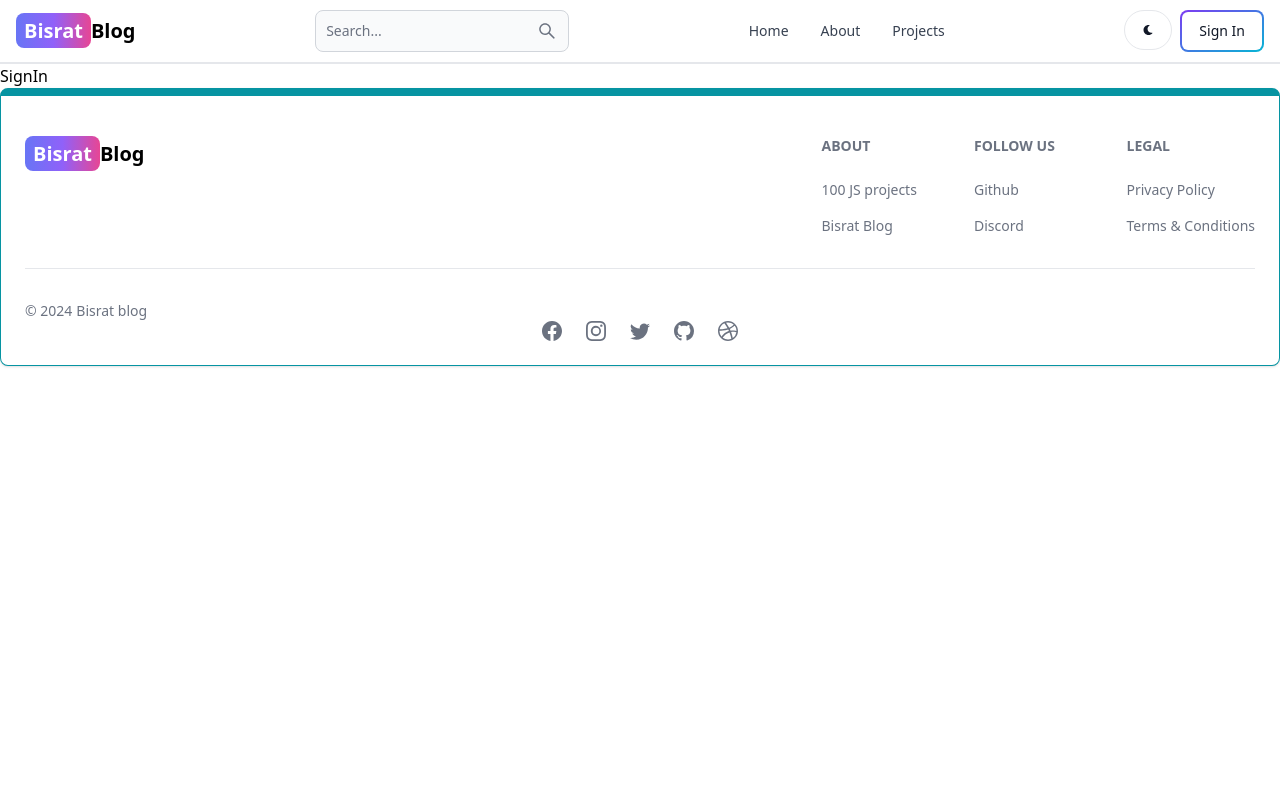
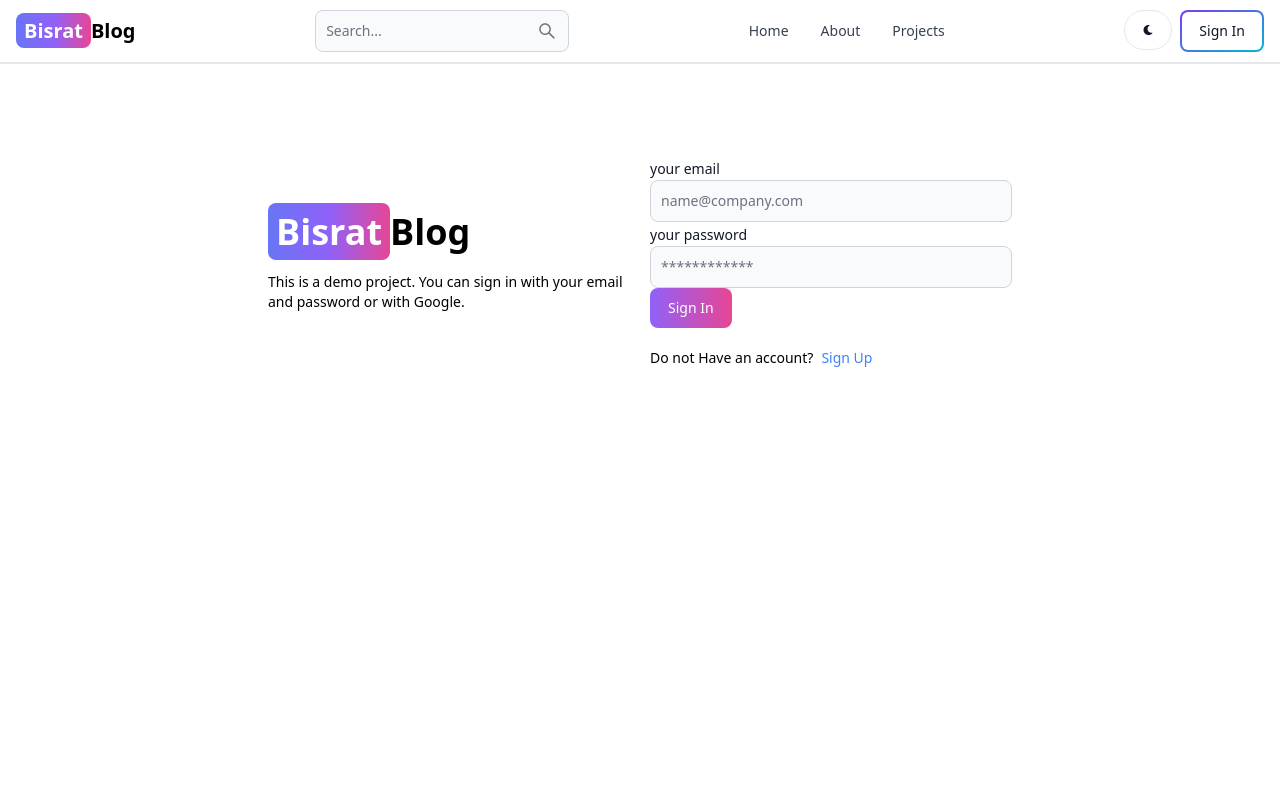
Before and after one commit to Hellobisrat/MernBlogtailwind, a React (Vite) app in the folder client/: page /sign-in in a window 1280 px wide. Shown: the top 800 px of the page. Built offline with nearby package versions, Linux system fonts and the light colour scheme.

Commit message:
complete signin page functionality

```diff
--- a/client/src/pages/SignIn.jsx
+++ b/client/src/pages/SignIn.jsx
@@ -1,7 +1,109 @@
+import { useState } from 'react';
+import {Link,useNavigate} from 'react-router-dom';
+import { Alert, Button, Label, TextInput,Spinner } from 'flowbite-react';
+export default function SignIn () {
+  const [formData, SetFormData]= useState({});
+  const [errorMessage, setErrorMessage]=useState(null)
+  const [loading,setLoading] = useState(false)
+  const navigate = useNavigate();
+  const handleChange = (e)=>{
 
+    SetFormData({...formData,[e.target.id]:e.target.value.trim()})
+  }
+  const handleSubmit = async(e)=>{
+    e.preventDefault();
+    if(!formData.email || !formData.password){
+      return setErrorMessage('please fill out all fields.')
+    }
+    try {
+    setLoading(true);
+    setErrorMessage(null)
+    const res = await fetch('http://localhost:5000/api/auth/signin',{
+    method:'POST',
+    headers:{'Content-Type':'application/json'},
+    body:JSON.stringify(formData)});
+    const data = await res.json();
+    if(data.success===false){
+      return setErrorMessage(data.message)
+    }
+    setLoading(false);
+    if(res.ok){
+      navigate('/')
+    }
+    }
+    catch (error){
+      setErrorMessage(error.message)
+      setLoading(false)
+    }
+  }
+  return (
 
-export default function SignIn() {
-  return (
-    <div>SignIn</div>
+    <div className="min-h-screen mt-20">
+      <div className="flex p-3 max-w-3xl mx-auto flex-col
+       md:flex-row md:items-center gap-5">
+        {/*left*/}
+        <div className="flex-1">
+        <Link to='/' className='
+       font-bold dark:text-white text-4xl'>
+        <span className='px-2 py-1
+        bg-gradient-to-r
+        from-indigo-500 via-purple-500 to-pink-500
+        rounded-lg text-white'>Bisrat</span>
+        Blog
+      </Link>
+      <p className='text-sm mt-5'>
+        This is a demo project. You can sign
+        in with your email and password
+        or with Google.
+      </p>
+        </div>
+         {/*right*/}
+        <div className="flex-1">
+          <form onSubmit={handleSubmit}>
+
+           <div>
+          <Label value='your email'/>
+          <TextInput
+           type='email'
+           placeholder='name@company.com'
+           className='w-full'
+           id='email'onChange={handleChange}/>
+           </div>
+           <div>
+          <Label value='your password'/>
+          <TextInput
+           type='password'
+           placeholder='************'
+           className='w-full'
+           id='password'onChange={handleChange}/>
+           </div>
+           <Button gradientDuoTone='purpleToPink' type='submit' disabled={loading}>
+           {
+            loading?(
+              <><Spinner size='sm'/>
+              <span className='pl-3'>Loading... </span></>
+
+            ): 'Sign In'
+           }
+           </Button>
+
+          </form>
+          <div className='flex gap-2  text-sm mt-5'>
+            <span>Do not Have an account?</span>
+            <Link to='/sign-up'
+             className='text-blue-500'>
+              Sign Up
+             </Link>
+          </div>
+          {
+            <div>
+             {errorMessage && <Alert className='mt-5' color='failure'>{errorMessage}</Alert>}
+             </div>
+          }
+
+        </div>
+      </div>
+    </div>
+
   )
 }
--- a/client/src/pages/SignUp.jsx
+++ b/client/src/pages/SignUp.jsx
@@ -18,7 +18,7 @@
     try {
     setLoading(true);
     setErrorMessage(null)
-    const res = await fetch('http://localhost:5000/api/auth/sign-in',{
+    const res = await fetch('http://localhost:5000/api/auth/signup',{
     method:'POST',
     headers:{'Content-Type':'application/json'},
     body:JSON.stringify(formData)});
@@ -48,7 +48,7 @@
         <span className='px-2 py-1
         bg-gradient-to-r
         from-indigo-500 via-purple-500 to-pink-500
-        rounded-lg text-white'>Sahand's</span>
+        rounded-lg text-white'>Bisrat</span>
         Blog
       </Link>
       <p className='text-sm mt-5'>
```
